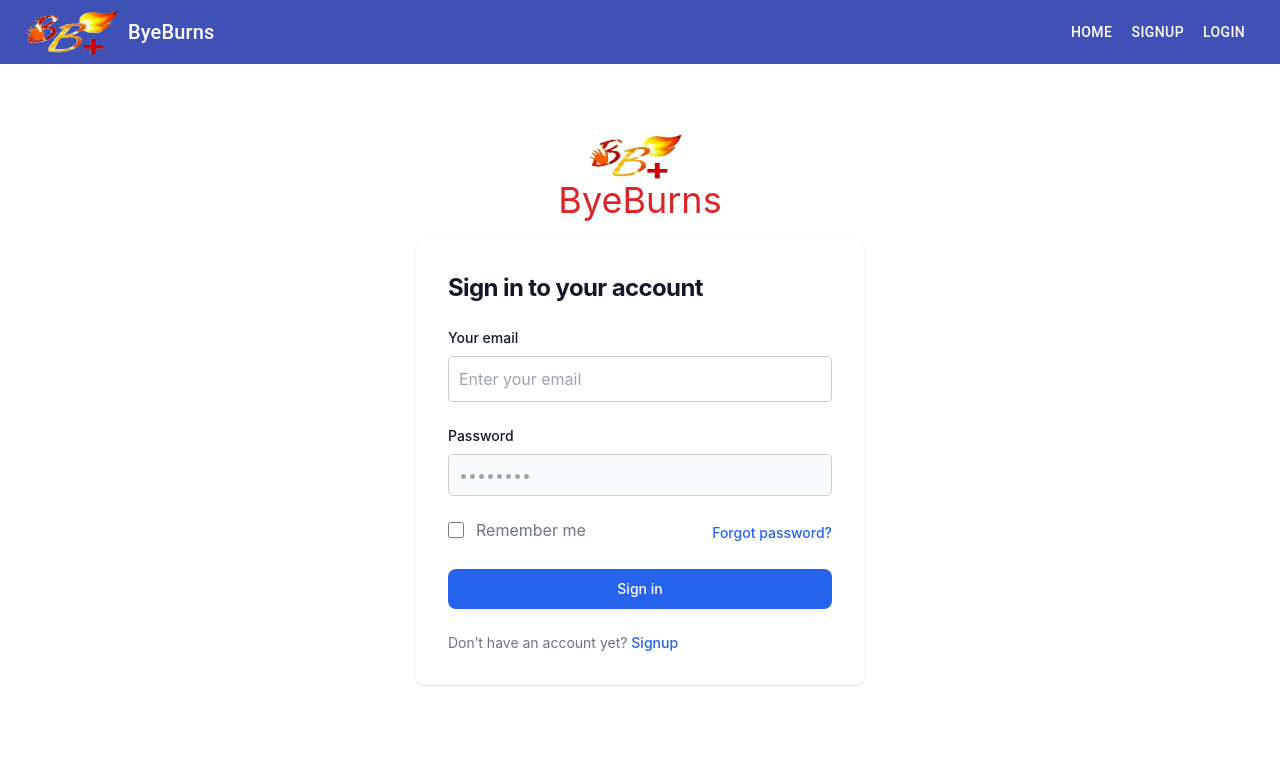
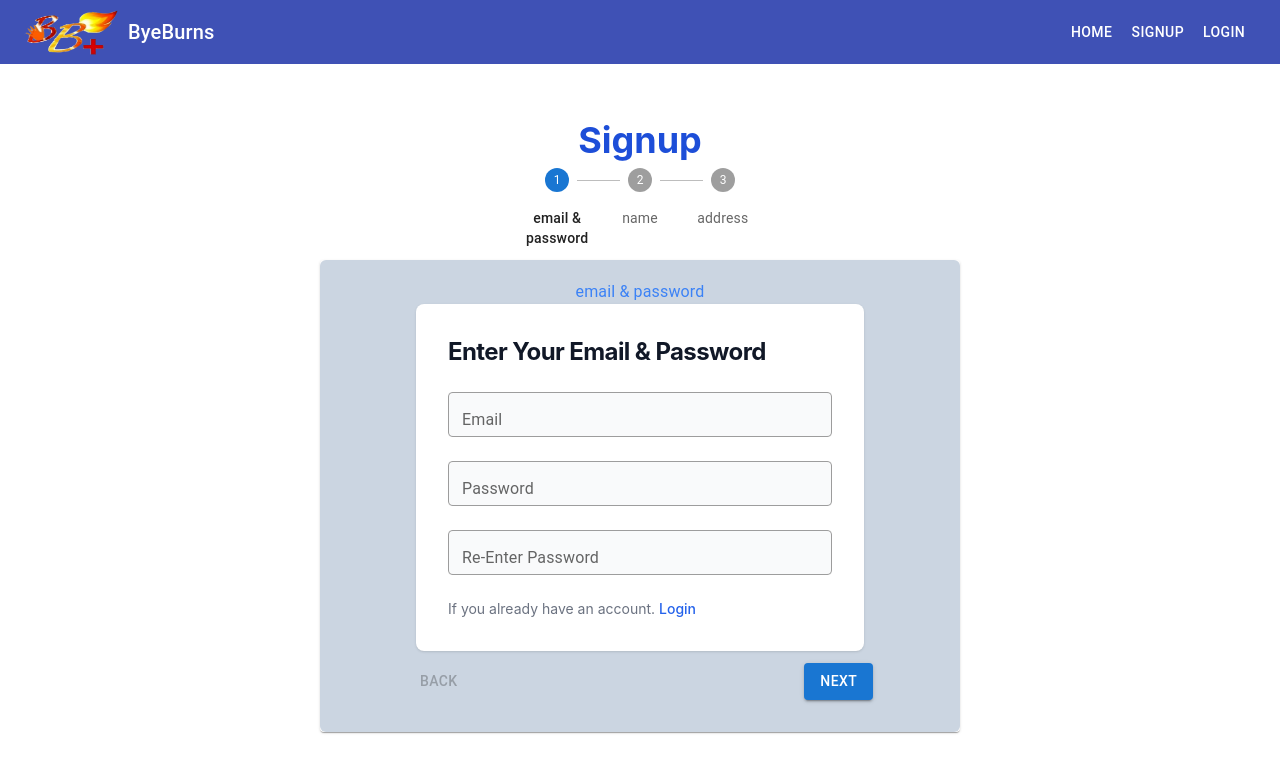
Before and after one commit to atmajitsahu100/Bye_Burn, a React (Create React App) app in the folder frontend/: page /signup in a window 1280 px wide. Before the commit this address led to /. Shown: the top 772 px of the page. Built offline with nearby package versions, Linux system fonts and the light colour scheme.

Commit message:
resolved some bugs

```diff
--- a/frontend/src/App.js
+++ b/frontend/src/App.js
@@ -24,7 +24,8 @@
     <div className="App">
       <NavBar isLoggedIn={isLoggedIn} setIsLoggedIn={setIsLoggedIn} />
       <Routes>
-          <Route path="/" element={<LoginForm setIsLoggedIn={setIsLoggedIn} />}/>
+          {/* <Route path="/" element={<LoginForm setIsLoggedIn={setIsLoggedIn} />}/> */}
+          <Route path="/" element={<LoginForm />} />
           {/* <Route path="/login" element={<LoginForm />} /> */}
           <Route path="/login" element={<LoginForm setIsLoggedIn={setIsLoggedIn}/>} />
           <Route path="/signup" element={<Signup />} />
--- a/frontend/src/components/PatientDetails/AddNewPatient.jsx
+++ b/frontend/src/components/PatientDetails/AddNewPatient.jsx
@@ -35,7 +35,7 @@
     } catch (error) {
       console.error('Error:', error);
     }
-    navigate('/patientdetail');
+    navigate('/patientdetails');
   };
 
   return (
--- a/frontend/src/pages/Navbar.jsx
+++ b/frontend/src/pages/Navbar.jsx
@@ -59,11 +59,11 @@
     console.log(`${selectedValue}`);
   };
 
-  useEffect( ()=>{
-    selectedValue === "select" ?
-    (navigate('/patientdetails')) :
-    (navigate(`/${selectedValue}`))
-  },[selectedValue])
+  // useEffect( ()=>{
+  //   selectedValue === "select" ?
+  //   (navigate('/patientdetails')) :
+  //   (navigate(`/${selectedValue}`))
+  // },[selectedValue])
 
   const handleDrawerToggle = () => {
     setMobileOpen(!mobileOpen);
```
